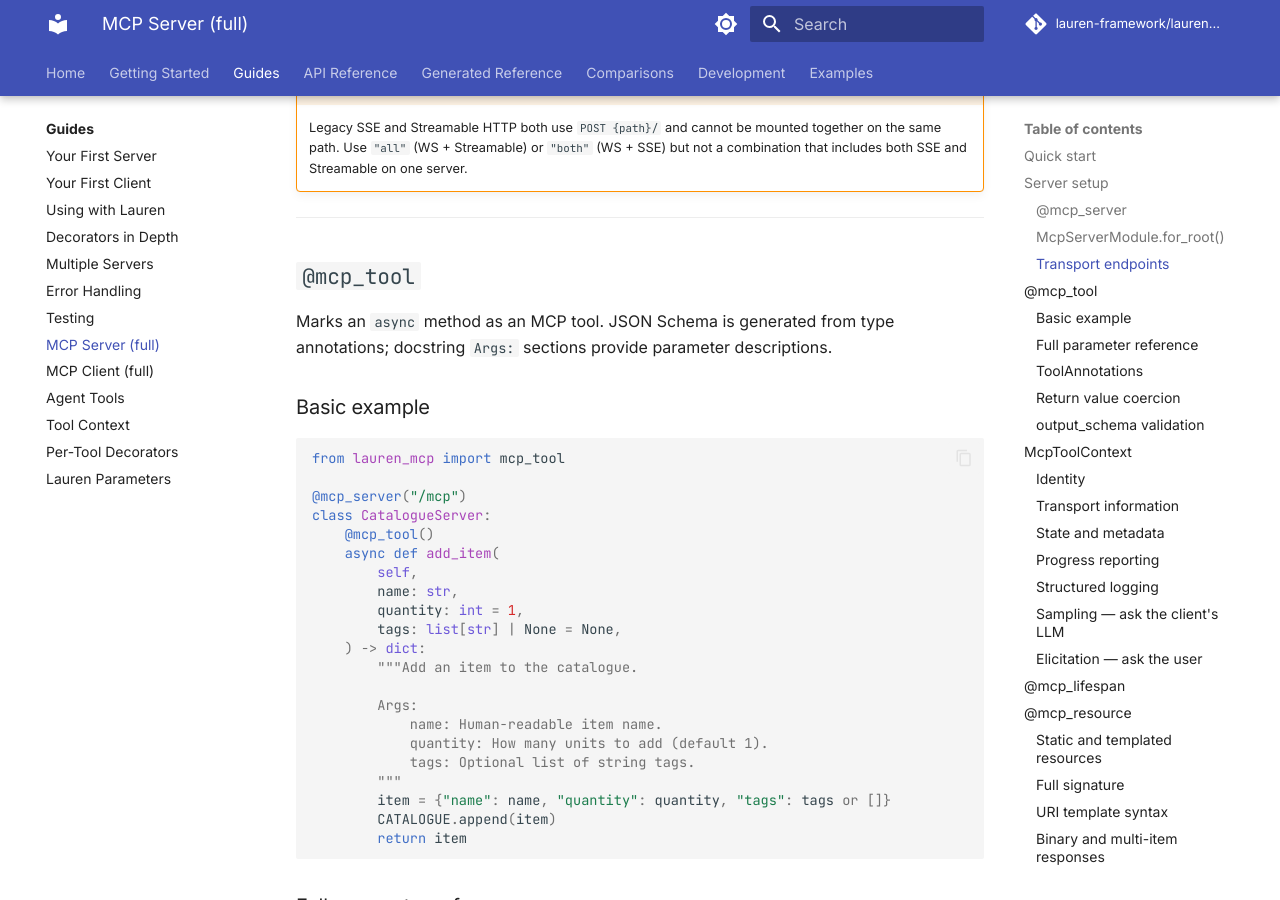
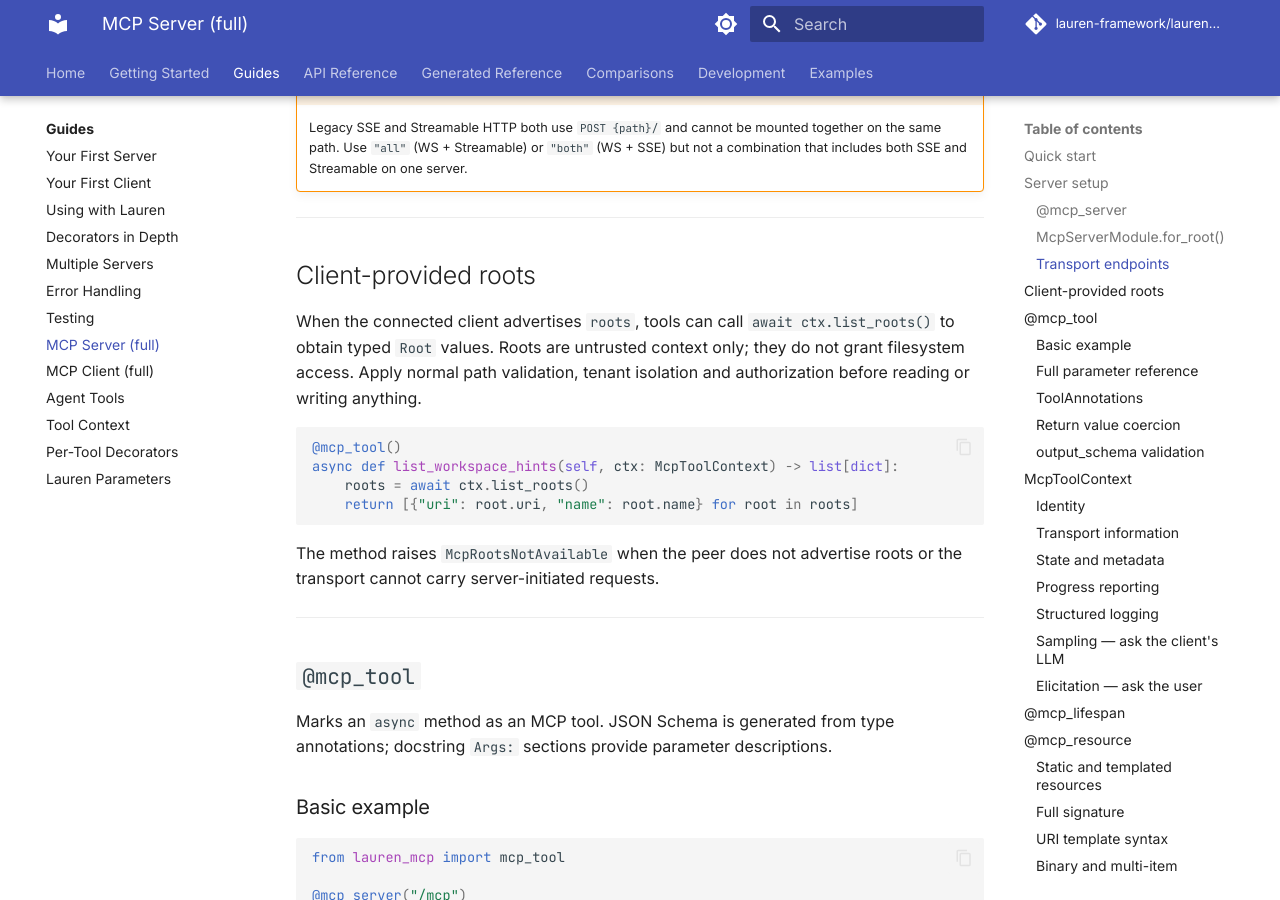
Before and after one commit to lauren-framework/lauren-mcp, an MkDocs documentation site: the page built from docs/guides/mcp-server.md, in a window 1280 px wide and 900 px high, scrolled down 3695 px. Built offline with MkDocs 1.6.1 and Material for MkDocs 9.7.7, drawn with Linux system fonts in a browser that asks for light colours; comment, search, counter and statistics services are not loaded; the version menu is left out.

Commit message:
docs: document server roots capability and trust boundary

````diff
--- a/docs/guides/mcp-server.md
+++ b/docs/guides/mcp-server.md
@@ -157,6 +157,25 @@ McpServerModule.for_root(
     Legacy SSE and Streamable HTTP both use `POST {path}/` and cannot be mounted
     together on the same path.  Use `"all"` (WS + Streamable) or `"both"` (WS + SSE)
     but not a combination that includes both SSE and Streamable on one server.
+
+---
+
+## Client-provided roots
+
+When the connected client advertises `roots`, tools can call
+`await ctx.list_roots()` to obtain typed `Root` values. Roots are untrusted
+context only; they do not grant filesystem access. Apply normal path validation,
+tenant isolation and authorization before reading or writing anything.
+
+```python
+@mcp_tool()
+async def list_workspace_hints(self, ctx: McpToolContext) -> list[dict]:
+    roots = await ctx.list_roots()
+    return [{"uri": root.uri, "name": root.name} for root in roots]
+```
+
+The method raises `McpRootsNotAvailable` when the peer does not advertise roots
+or the transport cannot carry server-initiated requests.
 
 ---
 
````
